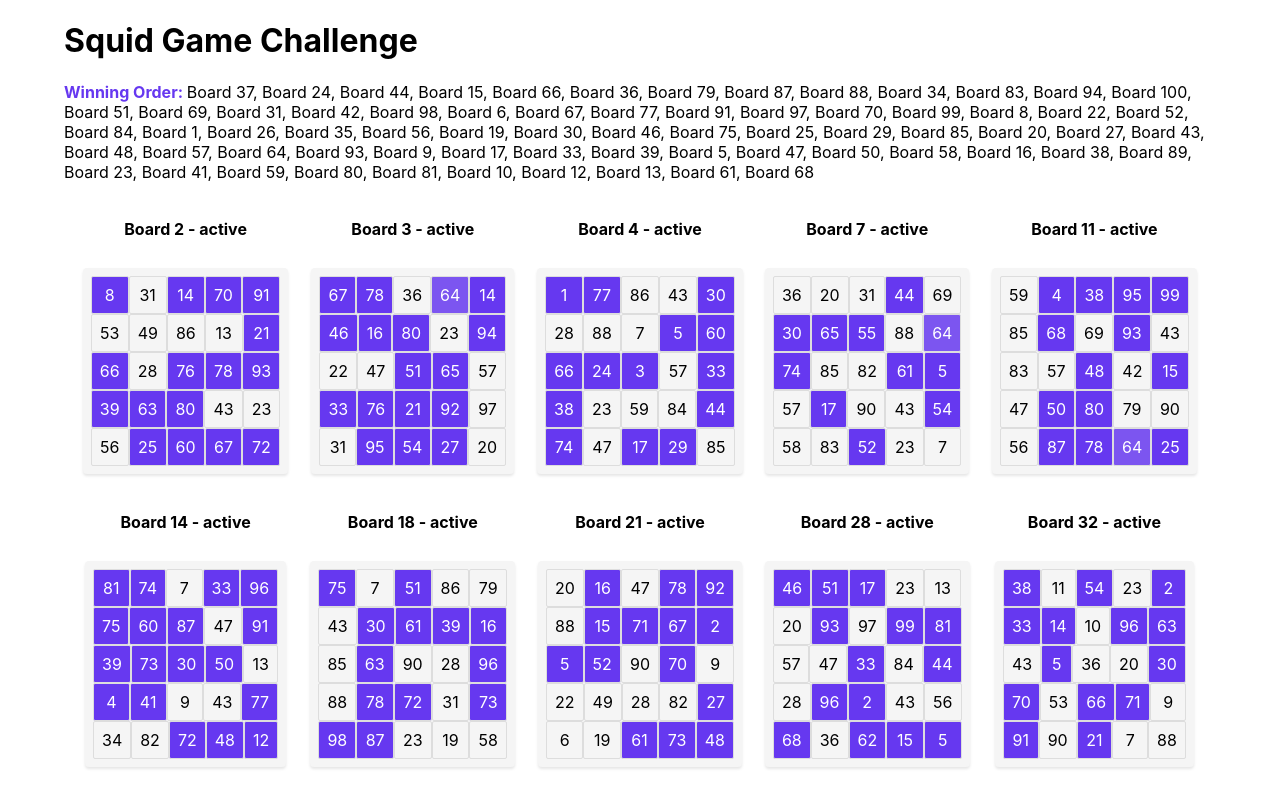
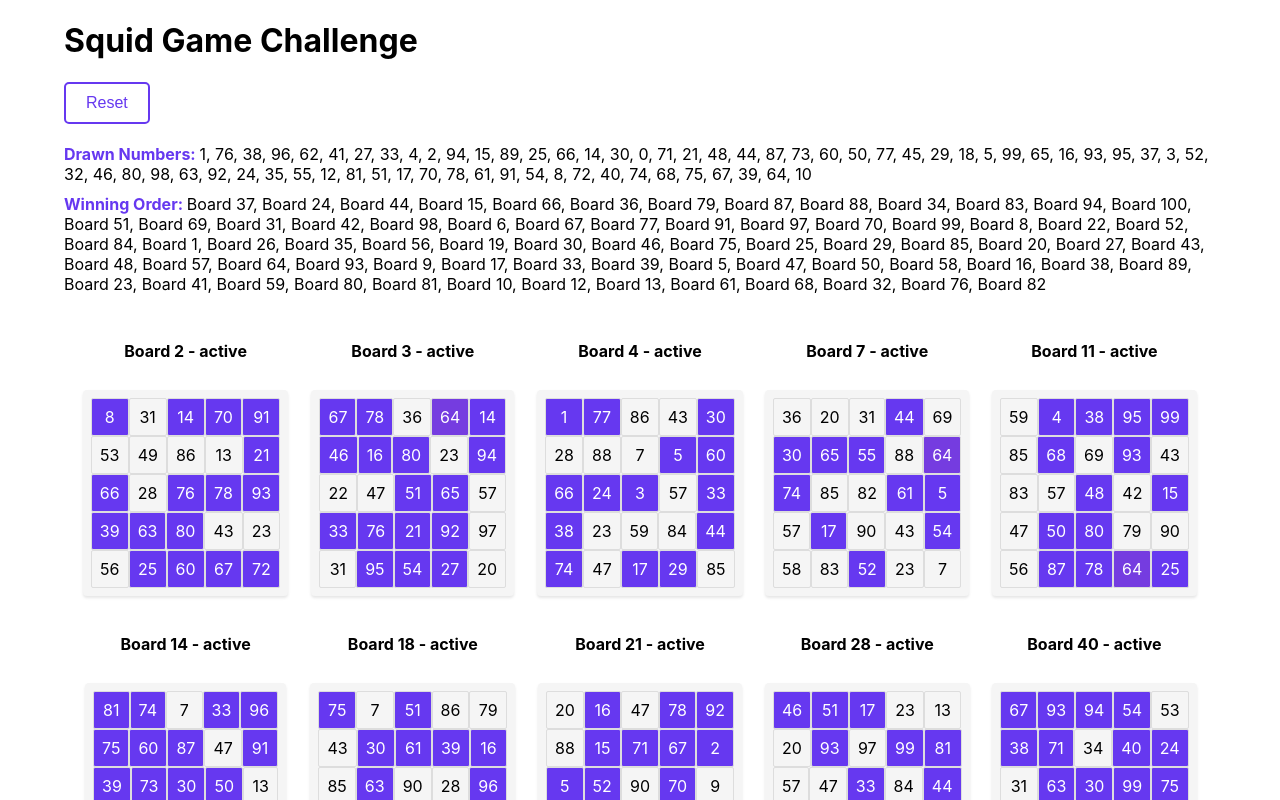
Before and after one commit to Harry-Yates/squid-game-challenge, a Next.js app: page / in a window 1280 px wide. Shown: the top 800 px of the page. Built offline with nearby package versions, Linux system fonts and the light colour scheme.

Commit message:
feat: :sparkles: added Drwan numbers tracker and reset button

```diff
--- a/src/components/BingoCard/BingoCard.module.css
+++ b/src/components/BingoCard/BingoCard.module.css
@@ -29,3 +29,8 @@
   background-color: #6638f0;
   color: #fff;
 }
+
+.bingoCard__cell--latestDraw {
+  /* background-color: #e0e0e0; */
+  background-color: red;
+}
--- a/src/components/BingoCard/index.tsx
+++ b/src/components/BingoCard/index.tsx
@@ -3,9 +3,14 @@ import styles from "./BingoCard.module.css";
 type BingoCardProps = {
   numbers: number[][];
   drawnNumbers: number[];
+  latestDraw?: number; // This prop is the latest drawn number.
 };
 
-const BingoCard: React.FC<BingoCardProps> = ({ numbers, drawnNumbers }) => {
+const BingoCard: React.FC<BingoCardProps> = ({
+  numbers,
+  drawnNumbers,
+  latestDraw,
+}) => {
   return (
     <div className={styles.bingoCard}>
       {numbers.map((row, rowIndex) => (
@@ -14,9 +19,10 @@ const BingoCard: React.FC<BingoCardProps> = ({ numbers, drawnNumbers }) => {
           className={styles["bingoCard__row"]}>
           {row.map((number, colIndex) => {
             const marked = drawnNumbers.includes(number);
+            const isLatestDraw = latestDraw === number; // Check if this number is the latest draw.
             const cellClasses = `${styles["bingoCard__cell"]} ${
               marked ? styles["bingoCard__cell--marked"] : ""
-            }`;
+            } ${isLatestDraw ? styles["bingoCard__cell--latestDraw"] : ""}`; // Add the latestDraw style if true.
 
             return (
               <div
--- a/src/components/Game/Game.module.css
+++ b/src/components/Game/Game.module.css
@@ -12,8 +12,14 @@
   gap: 8px;
 }
 
-.highlight {
+.highlightPurple {
   color: #6638f0;
+  font-weight: bold;
+  display: inline;
+}
+
+.highlightBlack {
+  color: black;
   font-weight: bold;
   display: inline;
 }
@@ -21,3 +27,28 @@
 .hidden {
   display: none;
 }
+
+.drawnNumbersContainer {
+  margin-bottom: 10px; /* Adjust value as needed */
+}
+
+.winningOrderContainer {
+  margin-bottom: 10px; /* Adjust value as needed */
+}
+
+.resetButton {
+  margin-bottom: 20px;
+  padding: 10px 20px;
+  background-color: white;
+  color: #6638f0;
+  border: 2px solid #6638f0;
+  border-radius: 5px;
+  cursor: pointer;
+  font-size: 16px;
+  transition: background-color 0.3s;
+}
+
+.resetButton:hover {
+  background-color: #6638f0;
+  color: white;
+}
--- a/src/components/Game/index.tsx
+++ b/src/components/Game/index.tsx
@@ -17,11 +17,13 @@ const Game: React.FC<GameProps> = ({ boards, drawSequence }) => {
   const [lastBoardFinalScore, setLastBoardFinalScore] = useState<number | null>(
     null
   );
+  const [isGameRunning, setIsGameRunning] = useState(true);
 
   useEffect(() => {
     const interval = setInterval(() => {
-      if (currentDrawIndex < drawSequence.length) {
+      if (currentDrawIndex < drawSequence.length && isGameRunning) {
         const drawnNumbersSoFar = drawSequence.slice(0, currentDrawIndex + 1);
+
         let localBoardStatuses = [...boardStatuses];
         boards.forEach((board, index) => {
           if (
@@ -36,6 +38,7 @@ const Game: React.FC<GameProps> = ({ boards, drawSequence }) => {
         setBoardStatuses(localBoardStatuses);
 
         if (localBoardStatuses.every((status) => status === "won")) {
+          setIsGameRunning(false);
           const lastBoardIndex = winningOrder[winningOrder.length - 1];
           const score = calculateBoardScore(
             boards[lastBoardIndex],
@@ -43,29 +46,52 @@ const Game: React.FC<GameProps> = ({ boards, drawSequence }) => {
             drawnNumbersSoFar
           );
           setLastBoardFinalScore(score);
-          clearInterval(interval);
-          return;
         }
 
         setCurrentDrawIndex((prevIndex) => prevIndex + 1);
+      } else if (!isGameRunning) {
+        clearInterval(interval);
       }
     }, 100);
 
     return () => clearInterval(interval);
-  }, [currentDrawIndex, boardStatuses, boards, drawSequence, winningOrder]);
+  }, [
+    currentDrawIndex,
+    boardStatuses,
+    boards,
+    drawSequence,
+    winningOrder,
+    isGameRunning,
+  ]);
 
   return (
     <div>
+      <button
+        className={styles.resetButton}
+        onClick={() => window.location.reload()}>
+        Reset
+      </button>
+
       <div>
-        <div className={styles.highlight}>Winning Order: </div>
-        {winningOrder.map((boardIndex) => `Board ${boardIndex + 1}`).join(", ")}
+        {currentDrawIndex > 0 && (
+          <div className={styles.drawnNumbersContainer}>
+            <div className={styles.highlightPurple}>Drawn Numbers: </div>
+            <span>{drawSequence.slice(0, currentDrawIndex).join(", ")}</span>
+          </div>
+        )}
+        <div className={styles.winningOrderContainer}>
+          <div className={styles.highlightPurple}>Winning Order: </div>
+          {winningOrder
+            .map((boardIndex) => `Board ${boardIndex + 1}`)
+            .join(", ")}
+        </div>
+        {lastBoardFinalScore && (
+          <p className={styles.highlightPurple}>
+            Last boards final score:{" "}
+            <span className={styles.highlightBlack}>{lastBoardFinalScore}</span>
+          </p>
+        )}
       </div>
-      {lastBoardFinalScore && (
-        <p>
-          Last boards final score:{" "}
-          <span className={styles.highlight}>{lastBoardFinalScore}</span>
-        </p>
-      )}
 
       <div className={styles.bingoCardsContainer}>
         {boards.map((board, index) => {
@@ -85,6 +111,7 @@ const Game: React.FC<GameProps> = ({ boards, drawSequence }) => {
               <BingoCard
                 numbers={board}
                 drawnNumbers={drawSequence.slice(0, currentDrawIndex)}
+                latestDraw={drawSequence[currentDrawIndex - 1]} // Pass the latest drawn number
               />
             </div>
           );
```
Also changed, not shown: 1 other file (tests, documents, lock files or other folders).
